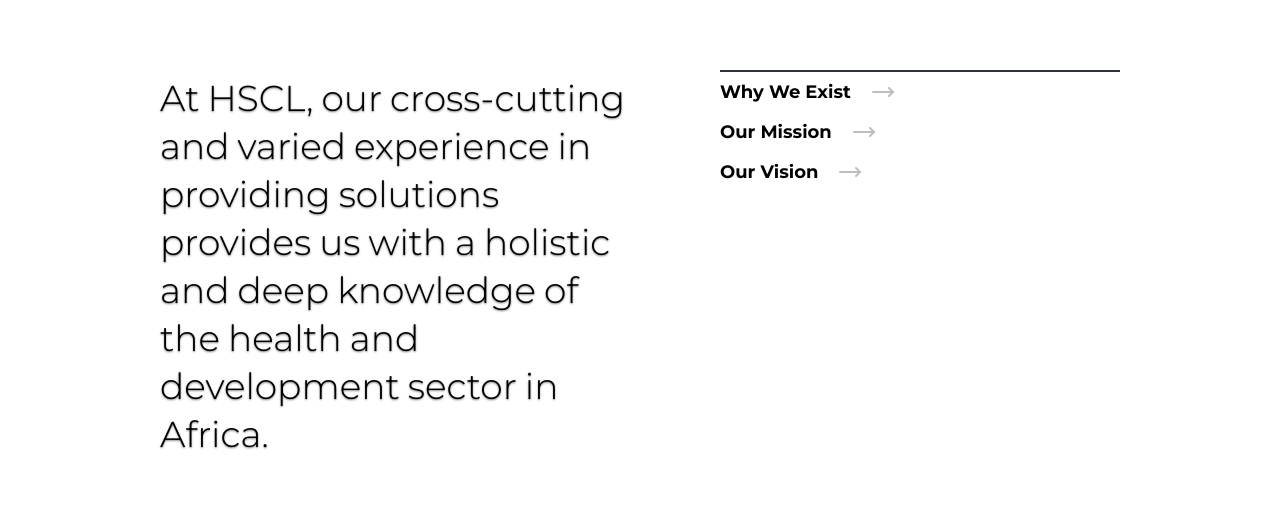
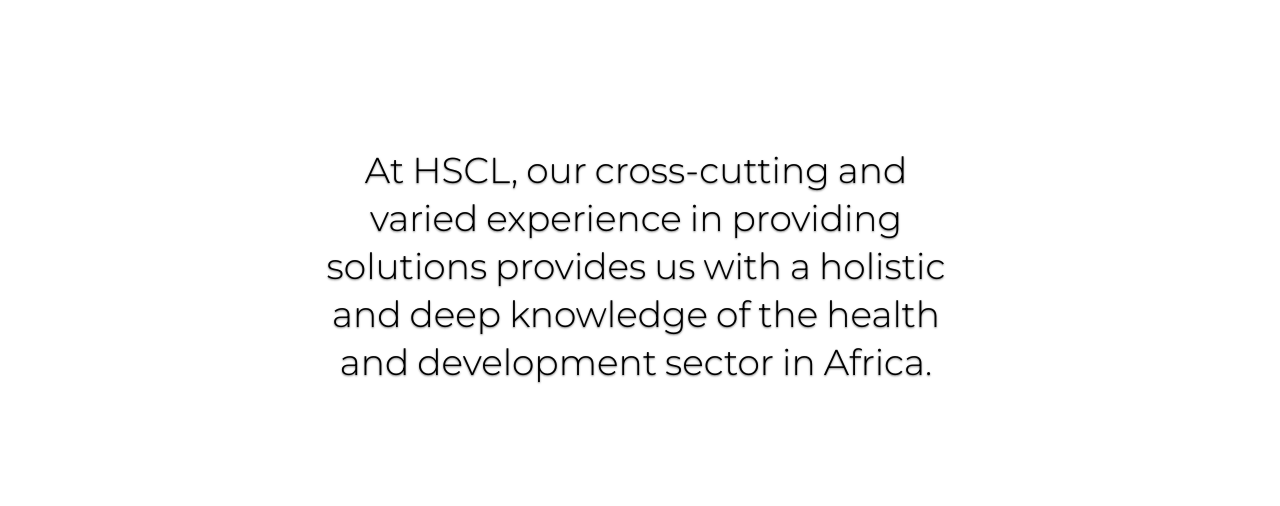
Before and after one commit to adekastanley/hlsc-02, a React (Vite) app: page / in a window 1280 px wide. Shown: the part 858-1364 px from the top of the page. Built offline with nearby package versions, Linux system fonts and the light colour scheme.

Commit message:
updated  section one

```diff
--- a/src/components/pages/homepage/sectionOne.tsx
+++ b/src/components/pages/homepage/sectionOne.tsx
@@ -1,5 +1,5 @@
 import { TextGradientScroll } from "@/components/ui/scrollingText";
-import { MoveRight } from "lucide-react";
+// import { MoveRight } from "lucide-react";
 
 const sectionOneLinks = [
 	{
@@ -24,17 +24,17 @@
 	with a holistic and deep knowledge of the health and development sector in Africa.`;
 
 	return (
-		<section className="text-center min-h-[80vh] justify-center lg:px-[10rem] mx-auto flex-col    flex  w-full  bg-white px-10">
+		<section className="text-center min-h-[80vh] justify-center lg:px-[20rem] mx-auto flex-col  flex  w-full  bg-white px-5">
 			<div className="flex  w-full flex-col lg:flex-row gap-10 md:gap-20 ">
-				<div className="lg:w-[50%] text-black  h-full">
+				<div className=" text-black  h-full">
 					<TextGradientScroll
 						text={whyWeExist}
-						className="max-w-7xl lg:px-42 mx-auto text-start font-sans text-2xl md:text-3xl lg:text-4xl font-light lg:text-start justify-start lg:justify-start"
+						className="max-w-7xl lg:px-42 mx-auto text-center font-sans text-2xl md:text-3xl lg:text-4xl font-light justify-center "
 						type="word"
 						textOpacity="soft"
 					/>
 				</div>
-				<div className="lg:w-[20vw]  h-full w-full    relative min-h-20 border-t-2 border-chemonics-navy-light  flex-1 bg-red-90">
+				{/* <div className="lg:w-[20vw]  h-full w-full    relative min-h-20 border-t-2 border-chemonics-navy-light  flex-1 bg-red-90">
 					<ul className="flex flex-col">
 						{sectionOneLinks.map((link, i) => {
 							return (
@@ -53,8 +53,8 @@
 							);
 						})}
 					</ul>
-					.
-				</div>
+
+				</div> */}
 			</div>
 		</section>
 	);
```
